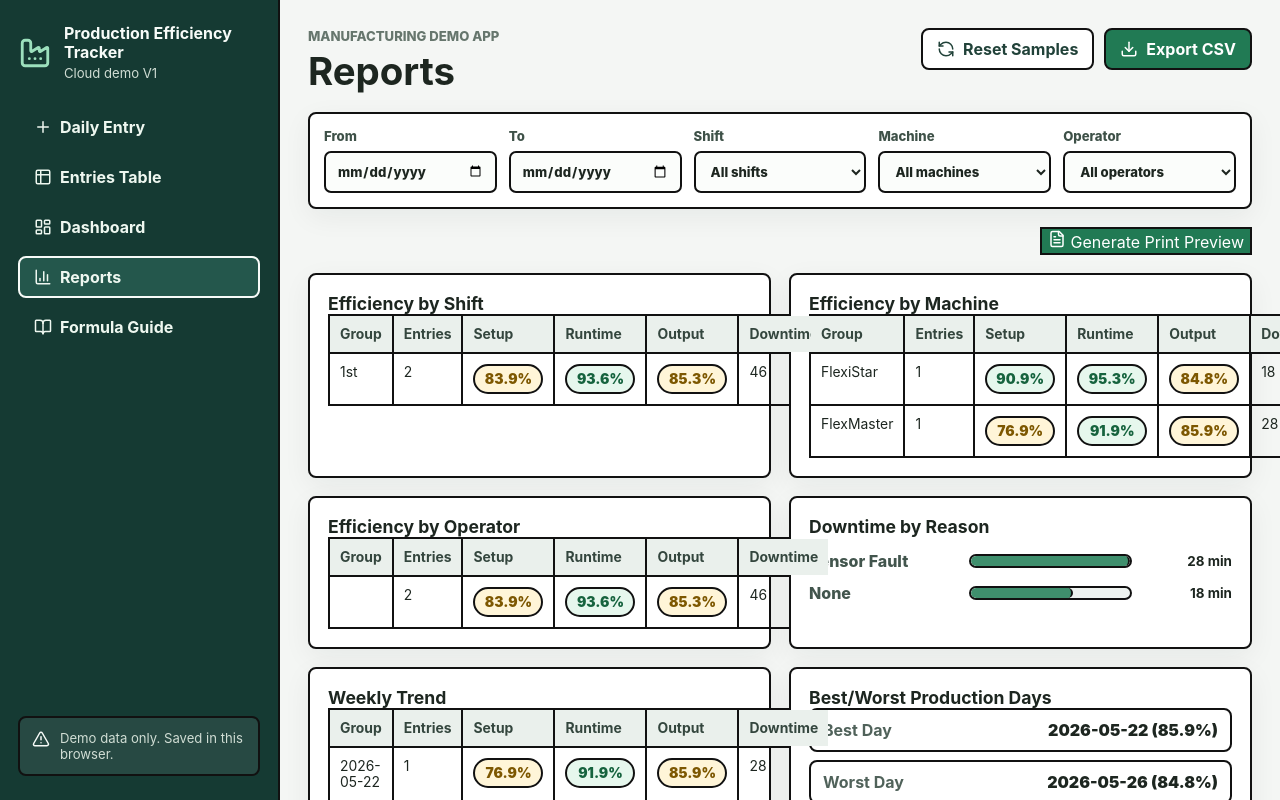
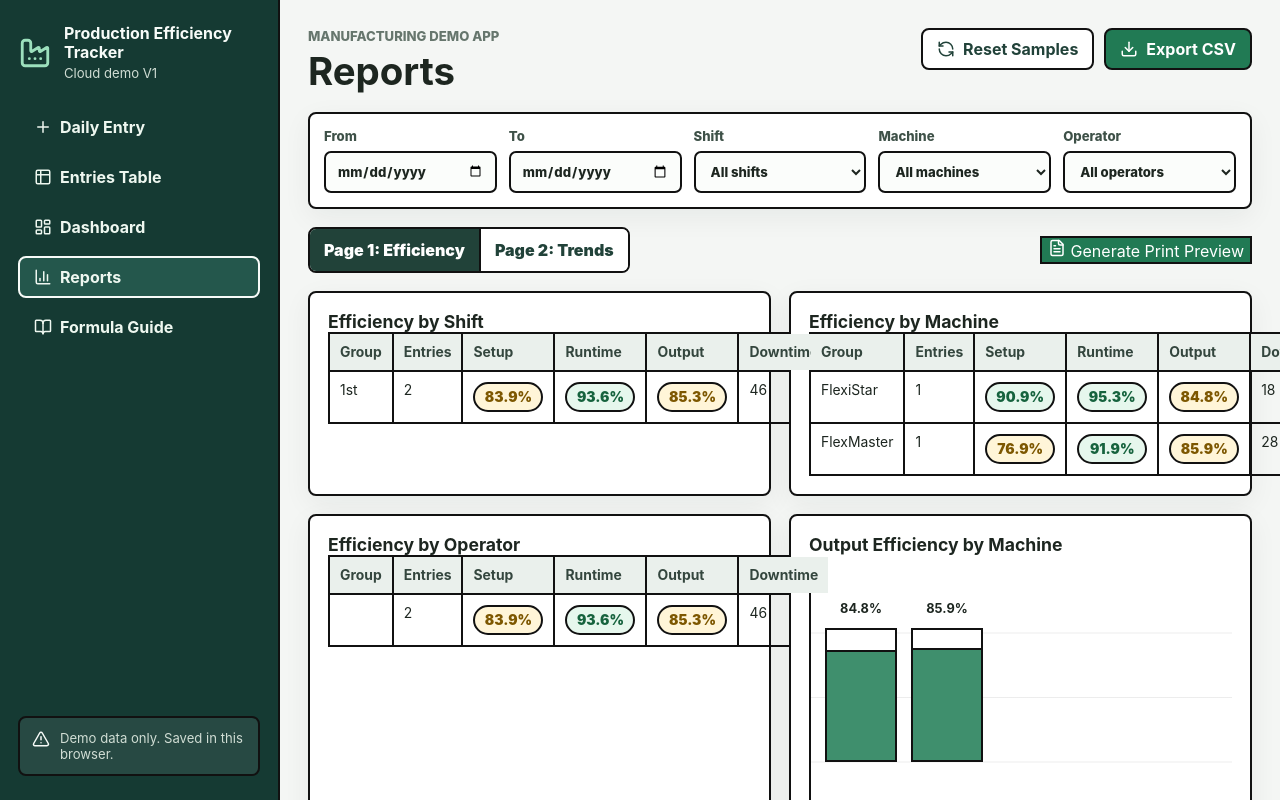
Before and after one commit to tolani13/production-efficiency-tracker, a React (Vite) app: page / in a window 1280 px wide. Both pictures are taken after a click on the button "Reports". Shown: the top 800 px of the page. Built offline with nearby package versions, Linux system fonts and the light colour scheme.

Commit message:
Split reports into pages with column charts

```diff
--- a/src/App.tsx
+++ b/src/App.tsx
@@ -657,6 +657,7 @@ function Dashboard({ summary, entries, warningCount }: { summary: ReturnType<typ
 
 function Reports({ entries, filters }: { entries: ProductionEntry[]; filters: FilterState }) {
   const [showPreview, setShowPreview] = useState(false);
+  const [reportPage, setReportPage] = useState<'overview' | 'detail'>('overview');
   const byShift = groupBy(entries, 'shift');
   const byMachine = groupBy(entries, 'machine');
   const byOperator = groupBy(entries, 'operatorName');
@@ -672,6 +673,14 @@ function Reports({ entries, filters }: { entries: ProductionEntry[]; filters: Fi
   return (
     <section className="stack">
       <div className="report-actions">
+        <div className="tabs" role="tablist" aria-label="Report pages">
+          <button className={reportPage === 'overview' ? 'active' : ''} onClick={() => setReportPage('overview')}>
+            Page 1: Efficiency
+          </button>
+          <button className={reportPage === 'detail' ? 'active' : ''} onClick={() => setReportPage('detail')}>
+            Page 2: Trends
+          </button>
+        </div>
         <button className="primary" onClick={() => setShowPreview(true)}>
           <FileText aria-hidden="true" /> Generate Print Preview
         </button>
@@ -696,15 +705,28 @@ function Reports({ entries, filters }: { entries: ProductionEntry[]; filters: Fi
         />
       )}
 
+      {reportPage === 'overview' && (
         <section className="reports-grid">
           <ReportTable title="Efficiency by Shift" rows={byShift} />
           <ReportTable title="Efficiency by Machine" rows={byMachine} />
           <ReportTable title="Efficiency by Operator" rows={byOperator} />
           <section className="report-panel">
+            <h2>Output Efficiency by Machine</h2>
+            <ColumnChart rows={byMachine.map((row) => ({ label: row.label, value: (row.output ?? 0) * 100 }))} valueLabel="%" maxValue={100} />
+          </section>
+        </section>
+      )}
+
+      {reportPage === 'detail' && (
+        <section className="reports-grid">
+          <section className="report-panel">
             <h2>Downtime by Reason</h2>
-          <BarList rows={byReason.map((row) => ({ label: row.label, value: row.downtime }))} valueLabel="min" />
+            <ColumnChart rows={byReason.map((row) => ({ label: row.label, value: row.downtime }))} valueLabel="min" />
           </section>
-        <ReportTable title="Weekly Trend" rows={byDay} />
+          <section className="report-panel">
+            <h2>Weekly Output Trend</h2>
+            <ColumnChart rows={byDay.map((row) => ({ label: row.label, value: row.actual }))} valueLabel="pipes" />
+          </section>
           <section className="report-panel">
             <h2>Best/Worst Production Days</h2>
             <MetricList
@@ -714,11 +736,12 @@ function Reports({ entries, filters }: { entries: ProductionEntry[]; filters: Fi
               ]}
             />
           </section>
-        <section className="report-panel wide-report">
+          <section className="report-panel">
             <h2>Scrap Trend</h2>
-          <BarList rows={[...scrapTrend.entries()].sort().map(([label, value]) => ({ label, value }))} valueLabel="scrap" />
+            <ColumnChart rows={[...scrapTrend.entries()].sort().map(([label, value]) => ({ label, value }))} valueLabel="scrap" />
           </section>
         </section>
+      )}
     </section>
   );
 }
@@ -785,7 +808,7 @@ function PrintPreview({
       <div className="print-grid">
         <section className="report-panel">
           <h2>Downtime by Reason</h2>
-          <BarList rows={byReason.map((row) => ({ label: row.label, value: row.downtime }))} valueLabel="min" />
+          <ColumnChart rows={byReason.map((row) => ({ label: row.label, value: row.downtime }))} valueLabel="min" />
         </section>
         <section className="report-panel">
           <h2>Best/Worst Production Days</h2>
@@ -800,7 +823,7 @@ function PrintPreview({
 
       <section className="report-panel">
         <h2>Scrap Trend</h2>
-        <BarList rows={scrapTrend} valueLabel="scrap" />
+        <ColumnChart rows={scrapTrend} valueLabel="scrap" />
       </section>
 
       <section className="report-panel">
@@ -896,6 +919,34 @@ function BarList({ rows, valueLabel }: { rows: Array<{ label: string; value: num
   );
 }
 
+function ColumnChart({
+  rows,
+  valueLabel,
+  maxValue,
+}: {
+  rows: Array<{ label: string; value: number }>;
+  valueLabel: string;
+  maxValue?: number;
+}) {
+  const max = Math.max(maxValue ?? 0, ...rows.map((row) => row.value), 1);
+  return (
+    <div className="column-chart">
+      <div className="chart-plot">
+        {rows.map((row) => (
+          <div className="column-item" key={row.label}>
+            <strong>{formatNumber(row.value, valueLabel === '%' ? 1 : 0)}{valueLabel === '%' ? '%' : ''}</strong>
+            <div className="column-track">
+              <div style={{ height: `${Math.max(3, (row.value / max) * 100)}%` }} />
+            </div>
+            <span>{row.label}</span>
+          </div>
+        ))}
+      </div>
+      {valueLabel !== '%' && <p className="chart-note">Values shown in {valueLabel}.</p>}
+    </div>
+  );
+}
+
 function SummaryCard({ label, value, tone = 'neutral' }: { label: string; value: string; tone?: string }) {
   return (
     <article className={`summary-card ${tone}`}>
--- a/src/styles.css
+++ b/src/styles.css
@@ -454,7 +454,34 @@ tr.needs-review td:first-child {
 }
 
 .report-actions {
-  justify-content: flex-end;
+  align-items: center;
+  justify-content: space-between;
+}
+
+.tabs {
+  display: inline-flex;
+  border: 2px solid var(--line);
+  border-radius: 8px;
+  overflow: hidden;
+}
+
+.tabs button {
+  min-height: 42px;
+  border: 0;
+  border-right: 2px solid var(--line);
+  background: white;
+  color: #214239;
+  font-weight: 900;
+  padding: 0 14px;
+}
+
+.tabs button:last-child {
+  border-right: 0;
+}
+
+.tabs button.active {
+  background: #214239;
+  color: white;
 }
 
 .print-preview {
@@ -545,6 +572,71 @@ tr.needs-review td:first-child {
   border-right: 2px solid var(--line);
 }
 
+.column-chart {
+  display: grid;
+  gap: 10px;
+  margin-top: 14px;
+}
+
+.chart-plot {
+  min-height: 260px;
+  border: 2px solid var(--line);
+  border-top: 0;
+  border-right: 0;
+  display: flex;
+  align-items: end;
+  gap: 14px;
+  padding: 18px 14px 12px;
+  overflow-x: auto;
+  background:
+    linear-gradient(to top, rgba(17, 17, 17, 0.08) 1px, transparent 1px) 0 0 / 100% 25%;
+}
+
+.column-item {
+  min-width: 72px;
+  height: 220px;
+  display: grid;
+  grid-template-rows: 26px 1fr 46px;
+  gap: 7px;
+  align-items: end;
+  text-align: center;
+}
+
+.column-item strong {
+  align-self: center;
+  font-size: 0.8rem;
+}
+
+.column-track {
+  height: 100%;
+  width: 100%;
+  border: 2px solid var(--line);
+  display: flex;
+  align-items: end;
+  background: white;
+}
+
+.column-track div {
+  width: 100%;
+  background: #3f8f6d;
+  border-top: 2px solid var(--line);
+}
+
+.column-item span {
+  font-size: 0.74rem;
+  font-weight: 900;
+  color: #34463e;
+  line-height: 1.15;
+  overflow-wrap: anywhere;
+}
+
+.chart-note {
+  margin: 0;
+  color: #52645c;
+  font-size: 0.82rem;
+  font-weight: 800;
+}
+
 .guide {
   display: grid;
   gap: 16px;
@@ -615,6 +707,18 @@ tr.needs-review td:first-child {
     grid-template-columns: 1fr 1fr;
   }
 
+  .report-actions {
+    align-items: stretch;
+  }
+
+  .tabs {
+    width: 100%;
+  }
+
+  .tabs button {
+    flex: 1;
+  }
+
   .bar-row {
     grid-template-columns: 1fr;
   }
@@ -673,6 +777,11 @@ tr.needs-review td:first-child {
     border: 2px solid var(--line);
   }
 
+  .chart-plot,
+  .column-track {
+    border-color: var(--line);
+  }
+
   th {
     position: static;
   }
```
Lines whose indentation alone changed are shown as unchanged.
